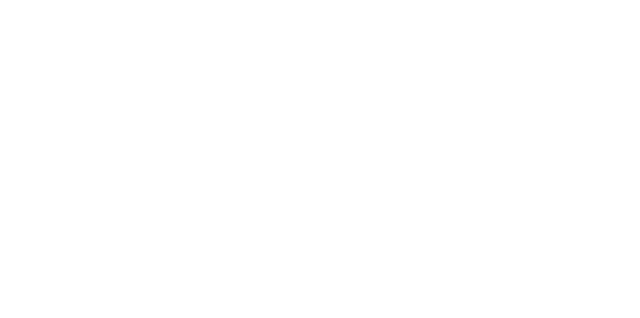
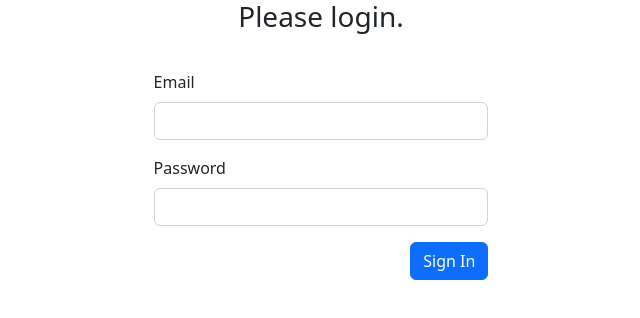
Before and after one commit to PARAMESK/e-commerce-project, a React (Create React App) app: page /signin in a window 1280 px wide. Before the commit this address had no page. Shown: the top 318 px of the page, without its empty margins (319-959 px from the left). Built offline with nearby package versions, Linux system fonts and the light colour scheme.

Commit message:
sign in navigate

```diff
--- a/src/components/Shared/Header/Header.js
+++ b/src/components/Shared/Header/Header.js
@@ -18,7 +18,7 @@
                 <a className="nav-link" href="/Register">Register</a>
               </li>
               <li className="nav-item">
-                <a className="nav-link" href="#">Sign In</a>
+                <a className="nav-link" href="/Signin">Sign In</a>
               </li>
 
             </ul>
--- a/src/index.js
+++ b/src/index.js
@@ -8,6 +8,7 @@
 import reportWebVitals from './reportWebVitals';
 
 import Register from './pages/Register/Register';
+import Signin from './pages/Signin/Signin';
 import { BrowserRouter, Routes, Route } from 'react-router-dom';
 
 const root = ReactDOM.createRoot(document.getElementById('root'));
@@ -17,6 +18,7 @@
   <Routes>
   <Route path='/' element={<Home />}></Route>
   <Route path='/register' element={<Register />}></Route>
+  <Route path='/signin' element={<Signin />}></Route>
 </Routes>
 </BrowserRouter>
     //<App />
--- a/src/pages/Home/Home.js
+++ b/src/pages/Home/Home.js
@@ -70,8 +70,8 @@
         {/* Products */}
         <div className="row">
           {products.map((product, i) => (
-            <div className="col-3">
-              <ProductCard item={product} index={i} />
+            <div key={product.id} className="col-3">
+              <ProductCard key={product.id} item={product} index={i} />
               <h1 id="header1"></h1>
             </div>
           ))}
--- a/src/pages/Register/Register.css
+++ b/src/pages/Register/Register.css
@@ -2,3 +2,7 @@
 .register-form{
     margin: 3% 12%;
 }
+.registerlink{
+    color:white;
+    text-decoration:unset;
+}
--- a/src/pages/Register/Register.js
+++ b/src/pages/Register/Register.js
@@ -1,13 +1,19 @@
 import { useState } from "react";
+import { useNavigate } from "react-router-dom";
 import "./Register.css";
 
 function Register() {
   const [user, setUser] = useState({});
 
+  const navigate = useNavigate();
+
   function handleFormSubmit(event) {
-    console.log(user);
-    console.log(user.name);
-    console.log(user.address);
+    // console.log(JSON.stringify(user));
+    // redirect to login.
+    navigate("/login");
+   // console.log(user);
+   // console.log(user.name);
+   // console.log(user.address);
   }
 
   return (
@@ -151,8 +157,9 @@
           </div>
         </div>
         <button type="submit" className="float-end btn btn-success">
-          Register
+         <a href="Signin" className="registerlink">Register</a>
         </button>
+
       </form>
     </div>
   );
--- /dev/null
+++ b/src/pages/Signin/Signin.css
@@ -0,0 +1,21 @@
+
+.container{
+    display: flex;
+    justify-content: center;
+    align-items: center;
+    height: 100%;
+    flex-direction: column;
+}
+
+.login{
+    height: 100%;
+}
+
+.login-form{
+    width: 30%;
+}
+
+h3{
+    text-align: center;
+    margin-bottom: 36px;
+}
--- /dev/null
+++ b/src/pages/Signin/Signin.js
@@ -0,0 +1,31 @@
+import "./Signin.css";
+
+function Signin() {
+  function handleLogin() {}
+
+  return (
+    <div className="container">
+      <h3>Please login.</h3>
+      <form onSubmit={handleLogin} className="login-form" action="">
+        <div className="mb-3">
+          <label className="form-label" htmlFor="">
+            Email
+          </label>
+          <input type="email" className="form-control" />
+        </div>
+        <div className="mb-3">
+          <label className="form-label" htmlFor="">
+            Password
+          </label>
+          <input type="password" className="form-control" />
+        </div>
+
+        <button type="submit" className="float-end btn btn-primary">
+          Sign In
+        </button>
+      </form>
+    </div>
+  );
+}
+
+export default Signin;
```
Also changed, not shown: learning.txt.
